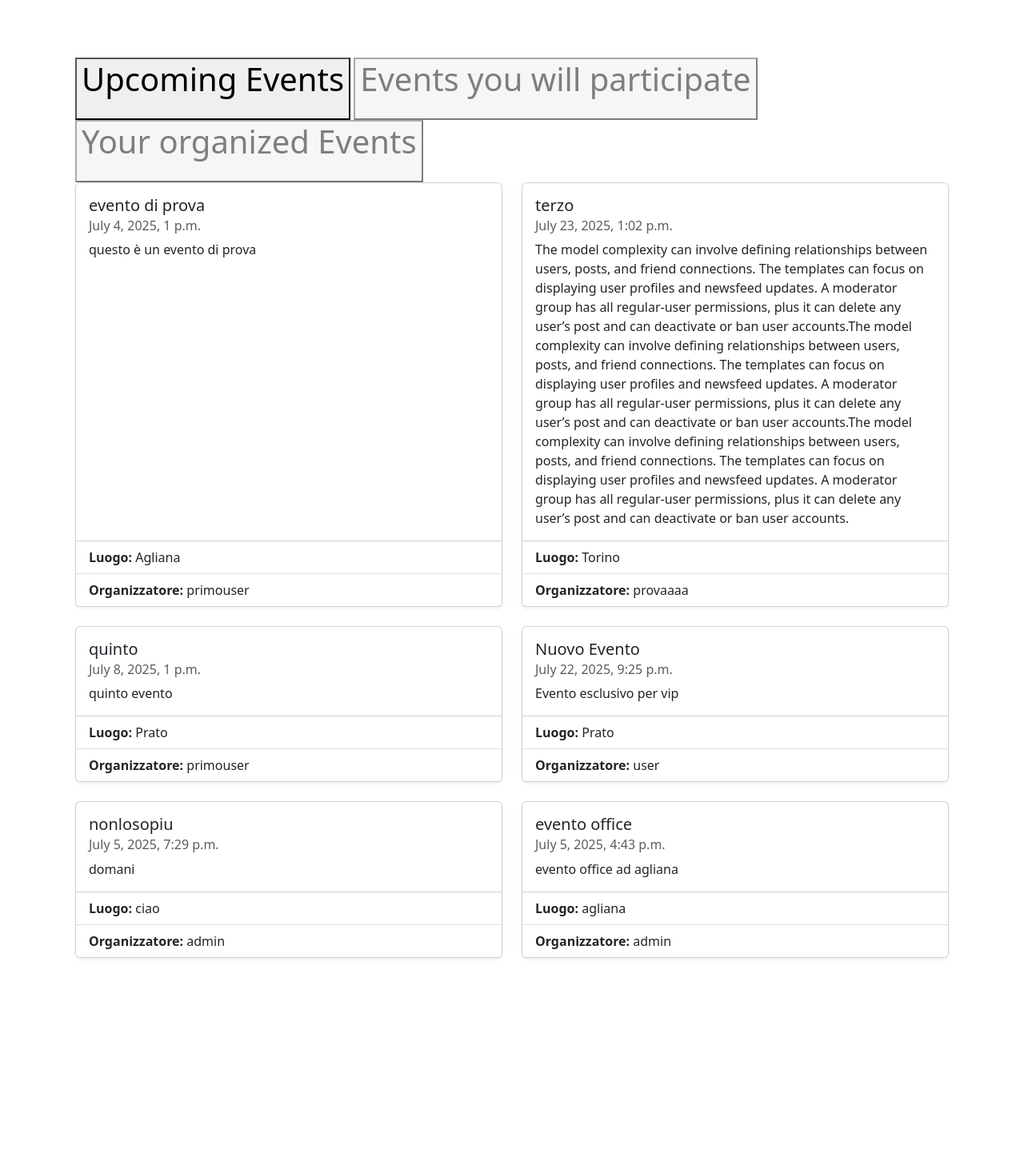
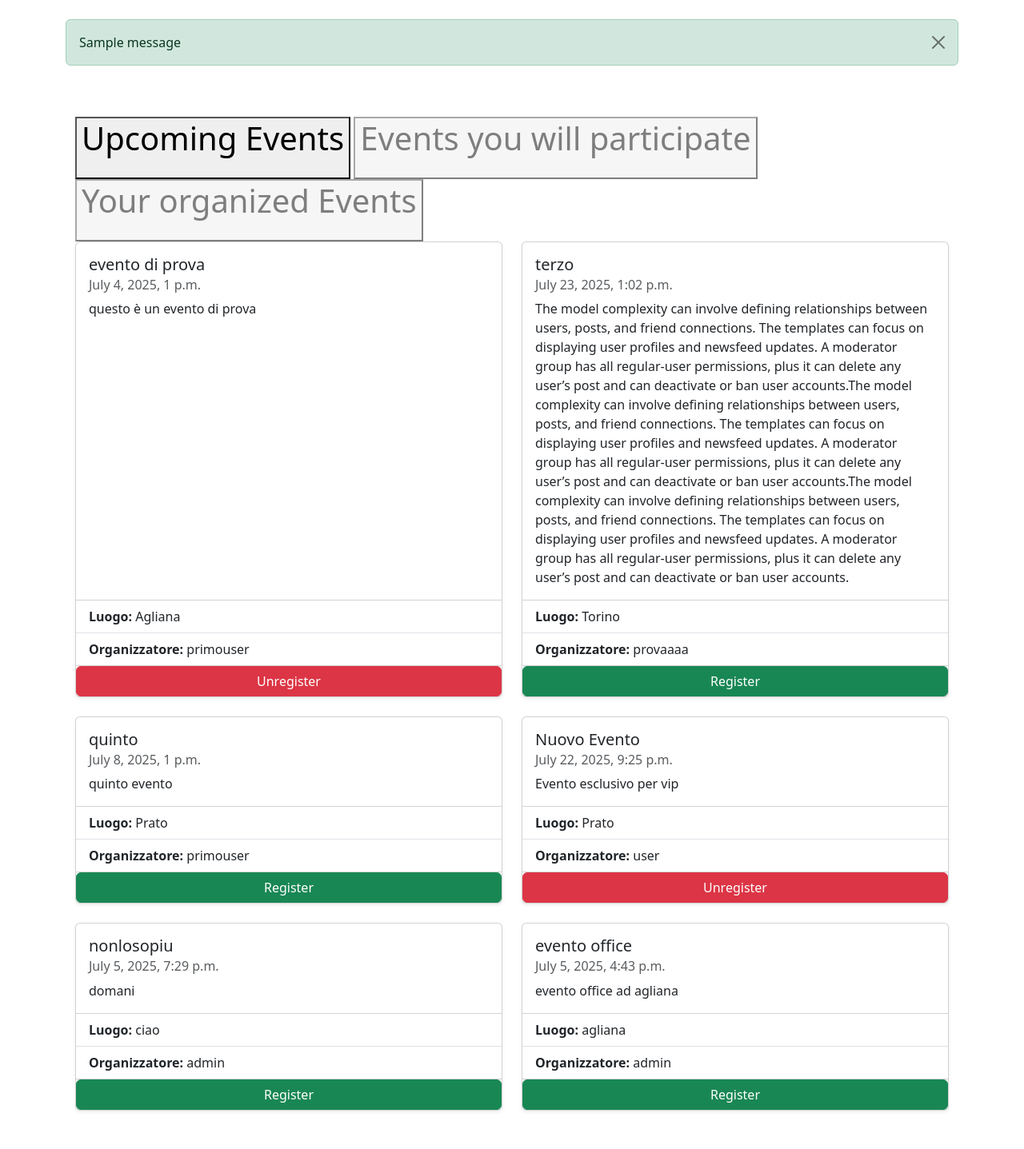
Before and after one commit to stefanomagnolfiunifi/EventManagementSystem, a Django app: page /events/ in a window 1280 px wide. Shown: the part 56-1493 px from the top of the page at 80% size. Before the commit the page ends 1255 px from the top, so only its background shows below. Run offline with Django 5.2, Linux system fonts and the light colour scheme; a user stored in the database is signed in; data comes from the database, SQL or seed files in the repository; both versions use the stored data as it was after the commit; tables that the repository leaves empty hold one stand-in row (values such as "Sample post"); one stand-in notice (Sample message) is shown.

Commit message:
FEAT: added register/unregister to event and create/delete event

```diff
--- a/events/models.py
+++ b/events/models.py
@@ -4,7 +4,7 @@ from django.conf import settings
 #Model representing an event
 class Event(models.Model):
 
-    title = models.CharField(max_length=100)
+    title = models.CharField(max_length=100, unique=True)
     description = models.TextField()
     date = models.DateTimeField()
     location = models.CharField(max_length=100)
--- a/events/templates/events/event_list.html
+++ b/events/templates/events/event_list.html
@@ -3,6 +3,14 @@
 {% block title %}Lista di tutti gli Eventi{% endblock %}
 
 {% block content %}
+    {% if messages %}
+        {% for message in messages %}
+            <div class="alert alert-{{ message.tags }} alert-dismissible fade show" role="alert">
+                {{ message }}
+                <button type="button" class="btn-close" data-bs-dismiss="alert"></button>
+            </div>
+        {% endfor %}
+    {% endif %}
 
     <div class="container py-5">
         <button id="upcoming-events-button"><h1 class="mb-4">Upcoming Events</h1></button>
@@ -22,11 +30,16 @@
                             <li class="list-group-item"><strong>Luogo:</strong> {{ event.location }}</li>
                             <li class="list-group-item"><strong>Organizzatore:</strong> {{ event.organizer.username }}</li>
                         </ul>
+                        {% if event in participated_events %}
+                            <a href="{% url 'events:unregister_to_event' event.id %}" class="btn btn-danger">Unregister</a>
+                        {% else %}
+                            <a href="{% url 'events:register_to_event' event.id %}" class="btn btn-success">Register</a>
+                        {% endif %}
                     </div>
                 </div>
             {% empty %}
                 <div class="col-12">
-                    <div class="alert alert-info">Nessun evento trovato.</div>
+                    <div class="alert alert-info">There aren't upcoming events.</div>
                 </div>
             {% endfor %}
         </div>
@@ -44,11 +57,12 @@
                             <li class="list-group-item"><strong>Luogo:</strong> {{ event.location }}</li>
                             <li class="list-group-item"><strong>Organizzatore:</strong> {{ event.organizer.username }}</li>
                         </ul>
+                        <a href="{% url 'events:unregister_to_event' event.id %}" class="btn btn-danger">Unregister</a>
                     </div>
                 </div>
             {% empty %}
                 <div class="col-12">
-                    <div class="alert alert-info">Nessun evento trovato.</div>
+                    <div class="alert alert-info">You are not registered to any event.</div>
                 </div>
             {% endfor %}
         </div>
@@ -66,11 +80,17 @@
                             <li class="list-group-item"><strong>Luogo:</strong> {{ event.location }}</li>
                             <li class="list-group-item"><strong>Organizzatore:</strong> {{ event.organizer.username }}</li>
                         </ul>
+                        <div class="d-flex justify-content-between p-3">
+                            <a href="{% url 'events:update_event' event.id%}" class="btn btn-primary col-4">Update</a>
+                            <a href="{% url 'events:delete_event' event.id%}" class="btn btn-danger col-4">Delete</a>
+                        </div>
+
                     </div>
                 </div>
             {% empty %}
                 <div class="col-12">
-                    <div class="alert alert-info">Nessun evento trovato.</div>
+                    <div class="alert alert-info">You hadn't create any events yet. Create one first.</div>
+                    <a href="{% url 'events:create_event' %}" class="btn btn-success">Create New Event</a>
                 </div>
             {% endfor %}
         </div>
--- a/events/urls.py
+++ b/events/urls.py
@@ -5,8 +5,10 @@ app_name = 'events'
 
 urlpatterns = [
     path('', views.event_list, name='event_list'),
-    path('create/', views.create_event, name='create_event')
+    path('create/', views.create_event, name='create_event'),
+    path('<int:event_id>/register/', views.register_to_event, name='register_to_event'),
+    path('<int:event_id>/unregister/', views.unregister_from_event, name='unregister_to_event'),
     #path('<int:event_id>/', views.event_detail, name='event_detail'),
-    #path('<int:event_id>/update/', views.update_event, name='update_event'),
-    #path('<int:event_id>/delete/', views.delete_event, name='delete_event'),
+    path('<int:event_id>/update/', views.update_event, name='update_event'),
+    path('<int:event_id>/delete/', views.delete_event, name='delete_event'),
 ]
--- a/events/views.py
+++ b/events/views.py
@@ -1,6 +1,7 @@
-from django.shortcuts import render
+from django.shortcuts import render, redirect
 from .models import Event
 from django.contrib.auth.decorators import login_required
+from django.contrib import messages
 from .forms import EventForm
 
 # Create your views here.
@@ -19,13 +20,62 @@ def create_event(request):
         form = EventForm(request.POST)
         if form.is_valid():
             form.save(request.user)
-            print("Event created successfully")
-            return render(request, 'events/create_event.html', {'form': form, 'success': True})
+            messages.success(request, "Event created successfully.")
+            return render(request, 'events/manage_event.html', {'form': EventForm(), 'success': True, 'update': False})
         else:
-            print("Form is not valid")
-            print(form.errors)
-            return render(request, 'events/create_event.html', {'form': form, 'success': False})
+            messages.error(request, "Error creating event.")
+            return render(request, 'events/manage_event.html', {'form': form, 'success': False, 'update': False})
     else:
         form = EventForm()
 
-    return render(request, 'events/create_event.html', {'form': form, 'success': False})
+    return render(request, 'events/manage_event.html', {'form': form, 'success': False, 'update': False})
+
+@login_required
+def register_to_event(request, event_id):
+    event = Event.objects.get(id=event_id)
+
+    if request.user in event.registrations.all():
+        messages.warning(request, 'You are already booked for this event.')
+    else:
+        event.registrations.add(request.user)
+        messages.success(request, "You booked the event.")
+
+    return redirect('events:event_list')
+
+@login_required
+def unregister_from_event(request, event_id):
+    event = Event.objects.get(id=event_id)
+
+    if request.user not in event.registrations.all():
+        messages.warning(request, 'You are not registered for this event.')
+    else:
+        event.registrations.remove(request.user)
+        messages.success(request, "You unregistered from the event.")
+
+    return redirect('events:event_list')
+
+@login_required
+def update_event(request, event_id):
+    event = Event.objects.get(id=event_id)
+
+    if request.method == 'POST':
+        form = EventForm(request.POST, instance=event)
+        if form.is_valid():
+            form.save(request.user)
+            messages.success(request, "Event updated successfully.")
+            return redirect('events:event_list')
+        else:
+            messages.error(request, "Error updating event.")
+
+    return render(request, 'events/manage_event.html', {'form': EventForm(instance=event), 'event': event, 'update': True})
+
+@login_required
+def delete_event(request, event_id):
+    event = Event.objects.get(id=event_id)
+
+    if event:
+        event.delete()
+        messages.success(request, "Event deleted successfully.")
+        return redirect('events:event_list')
+
+    return redirect('events:event_list')
--- a/templates/base.html
+++ b/templates/base.html
@@ -5,6 +5,7 @@
     <meta charset="UTF-8">
     <title>{% block title %}Event Manager{% endblock %}</title>
     <link rel="stylesheet" href="https://cdn.jsdelivr.net/npm/bootstrap@5.3.3/dist/css/bootstrap.min.css">
+    <script src="https://cdn.jsdelivr.net/npm/bootstrap@5.1.3/dist/js/bootstrap.bundle.min.js"></script>
 </head>
 <body>
     <nav class="navbar navbar-expand-lg navbar-dark bg-dark px-3">
```
Also changed, not shown: events/templates/events/manage_event.html (renamed from events/templates/events/create_event.html, +14 -2 lines), README.md (added), db.sqlite3, events/migrations/0003_alter_event_title.py (added), readme.txt (deleted).
